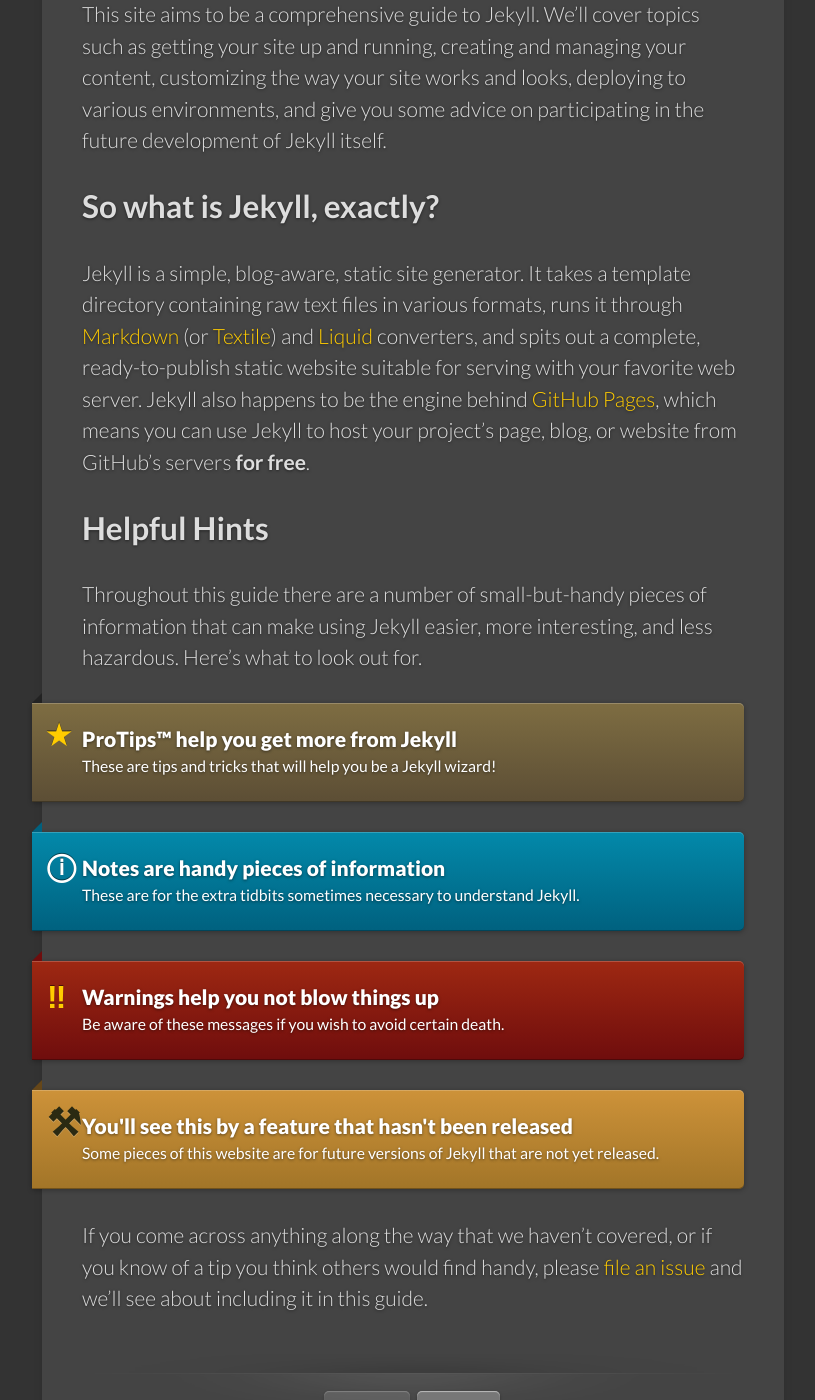
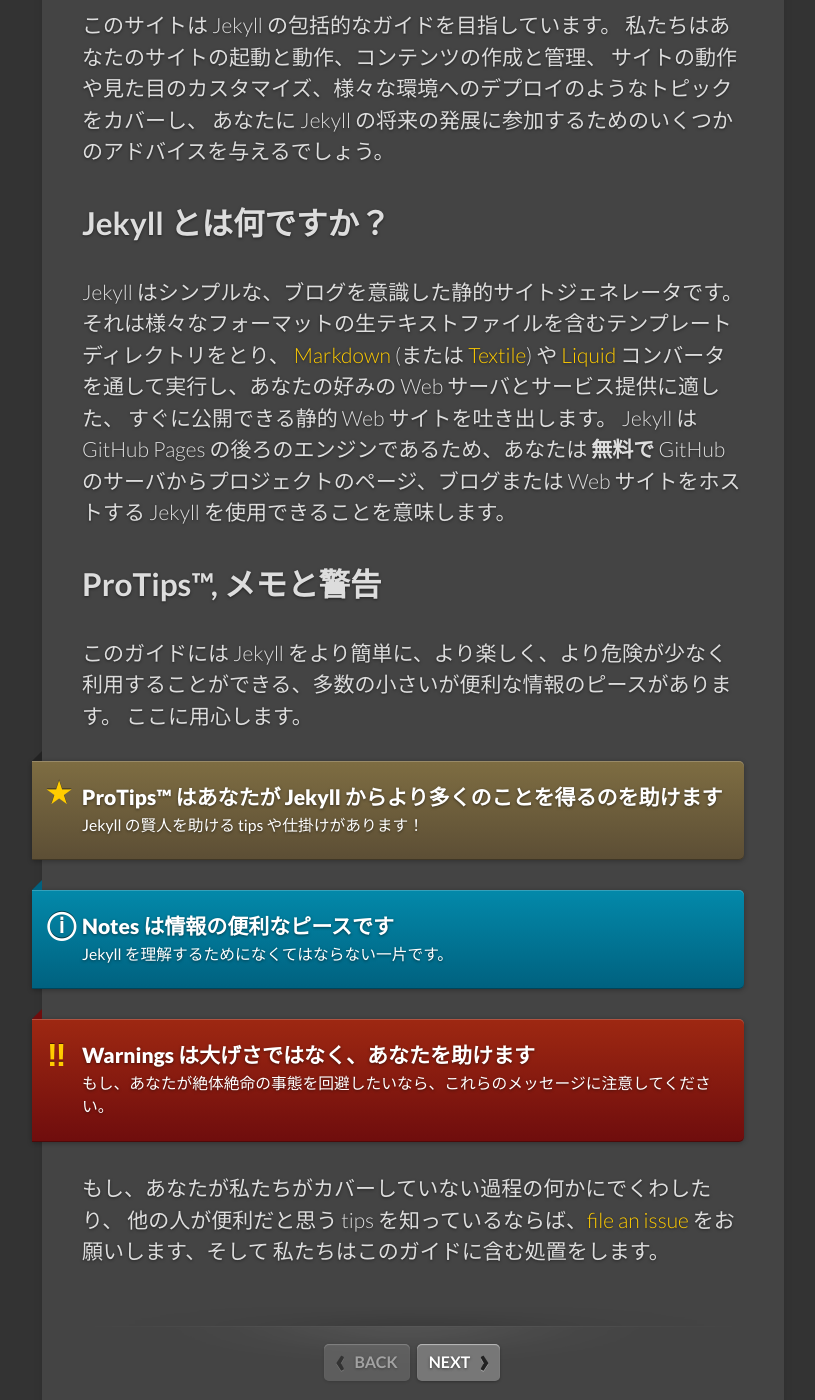
Before and after one commit to jekyllrb-ja/jekyllrb-ja.github.io, a Jekyll site: the page built from docs/index.md, in a window 1280 px wide and 1400 px high, scrolled down 272 px. Shown: the whole window, without its empty margins (129-944 px from the left). Built offline with Jekyll 4.4.1, drawn with Linux system fonts in a browser that asks for light colours; some web fonts are replaced.

Commit message:
Translateing following files.
docs/index.md
docs/quickstart.md

```diff
--- a/docs/index.md
+++ b/docs/index.md
@@ -1,18 +1,38 @@
 ---
 layout: docs
-title: Welcome
+title: ようこそ
 next_section: quickstart
 permalink: /docs/home/
 ---
 
+このサイトは Jekyll の包括的なガイドを目指しています。
+私たちはあなたのサイトの起動と動作、コンテンツの作成と管理、
+サイトの動作や見た目のカスタマイズ、様々な環境へのデプロイのようなトピックをカバーし、
+あなたに Jekyll の将来の発展に参加するためのいくつかのアドバイスを与えるでしょう。
+<!--
 This site aims to be a comprehensive guide to Jekyll. We’ll cover topics such
 as getting your site up and running, creating and managing your content,
 customizing the way your site works and looks, deploying to various
 environments, and give you some advice on participating in the future
 development of Jekyll itself.
+-->
 
+## Jekyll とは何ですか？
+<!--
 ## So what is Jekyll, exactly?
+-->
 
+Jekyll はシンプルな、ブログを意識した静的サイトジェネレータです。
+それは様々なフォーマットの生テキストファイルを含むテンプレートディレクトリをとり、
+[Markdown](http://daringfireball.net/projects/markdown/) (または
+[Textile](http://textile.sitemonks.com/)) や
+[Liquid](http://wiki.shopify.com/Liquid)
+コンバータを通して実行し、あなたの好みの Web サーバとサービス提供に適した、
+すぐに公開できる静的 Web サイトを吐き出します。
+Jekyll は GitHub Pages の後ろのエンジンであるため、あなたは **無料で**
+GitHub のサーバからプロジェクトのページ、ブログまたは Web サイトをホストする
+Jekyll を使用できることを意味します。
+<!--
 Jekyll is a simple, blog-aware, static site generator. It takes a template
 directory containing raw text files in various formats, runs it through
 [Markdown](http://daringfireball.net/projects/markdown/) (or
@@ -23,36 +43,57 @@
 behind [GitHub Pages](http://pages.github.com), which means you can use Jekyll
 to host your project’s page, blog, or website from GitHub’s servers **for
 free**.
+-->
 
-## Helpful Hints
+## ProTips™, メモと警告
+<!--
+## ProTips™, Notes, and Warnings
+-->
 
+このガイドには Jekyll をより簡単に、より楽しく、より危険が少なく
+利用することができる、多数の小さいが便利な情報のピースがあります。
+ここに用心します。
+<!--
 Throughout this guide there are a number of small-but-handy pieces of
 information that can make using Jekyll easier, more interesting, and less
 hazardous. Here’s what to look out for.
+-->
 
 <div class="note">
+  <h5>ProTips™ はあなたが Jekyll からより多くのことを得るのを助けます</h5>
+  <p>Jekyll の賢人を助ける tips や仕掛けがあります！</p>
+  <!--
   <h5>ProTips™ help you get more from Jekyll</h5>
   <p>These are tips and tricks that will help you be a Jekyll wizard!</p>
+  -->
 </div>
 
 <div class="note info">
+  <h5>Notes は情報の便利なピースです</h5>
+  <p>Jekyll を理解するためになくてはならない一片です。</p>
+  <!--
   <h5>Notes are handy pieces of information</h5>
   <p>These are for the extra tidbits sometimes necessary to understand
      Jekyll.</p>
+  -->
 </div>
 
 <div class="note warning">
+  <h5>Warnings は大げさではなく、あなたを助けます</h5>
+  <p>もし、あなたが絶体絶命の事態を回避したいなら、これらのメッセージに注意してください。</p>
+  <!--
   <h5>Warnings help you not blow things up</h5>
   <p>Be aware of these messages if you wish to avoid certain death.</p>
+  -->
 </div>
 
-<div class="note unreleased">
-  <h5>You'll see this by a feature that hasn't been released</h5>
-  <p>Some pieces of this website are for future versions of Jekyll that
-    are not yet released.</p>
-</div>
-
+もし、あなたが私たちがカバーしていない過程の何かにでくわしたり、
+他の人が便利だと思う tips を知っているならば、[file an
+issue]({{ site.repository }}/issues/new) をお願いします、そして
+私たちはこのガイドに含む処置をします。
+<!--
 If you come across anything along the way that we haven’t covered, or if you
 know of a tip you think others would find handy, please [file an
 issue]({{ site.repository }}/issues/new) and we’ll see about
 including it in this guide.
+-->
```
Also changed, not shown: docs/quickstart.md (+20 -1 lines).
